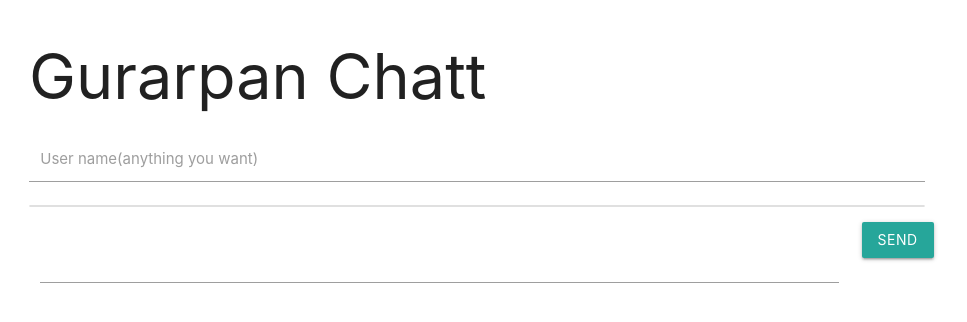
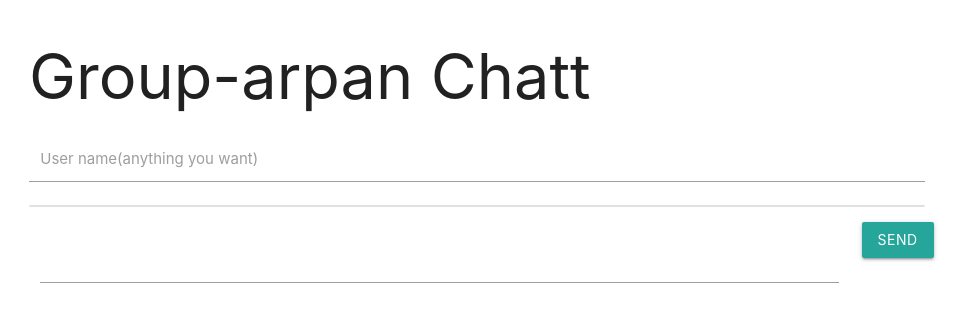
Before and after one commit to NeuronCrossroads/chat-app, a Flask app: page / in a window 1280 px wide. Shown: the top 322 px of the page, without its empty margins (163-1130 px from the left). Run offline with Flask 2, Linux system fonts and the light colour scheme; some libraries are stand-ins or nearby versions.

Commit message:
Add files via upload

```diff
--- a/main.py
+++ b/main.py
@@ -7,7 +7,7 @@ socketio = SocketIO(app)
 
 @app.route('/')
 def index():
-  message = "Gurarpan Chatt"
+  message = "Group-arpan Chatt"
   return render_template("index.html", message=message)
 
 @socketio.on('connecting')
--- a/templates/index.html
+++ b/templates/index.html
@@ -52,8 +52,10 @@
   })
   socket.emit('connecting',{'data':'idk'})
   function send_message() {
-    socket.emit('send_message',{'text':document.getElementById('name-box').value+': '+document.getElementById('text-box').value})
-    document.getElementById('text-box').value = ''
+    if (document.getElementById('text-box').value != '') {
+      socket.emit('send_message',{'text':document.getElementById('name-box').value+': '+document.getElementById('text-box').value})
+      document.getElementById('text-box').value = ''
+    }
   }
 </script>
 </html>
```
